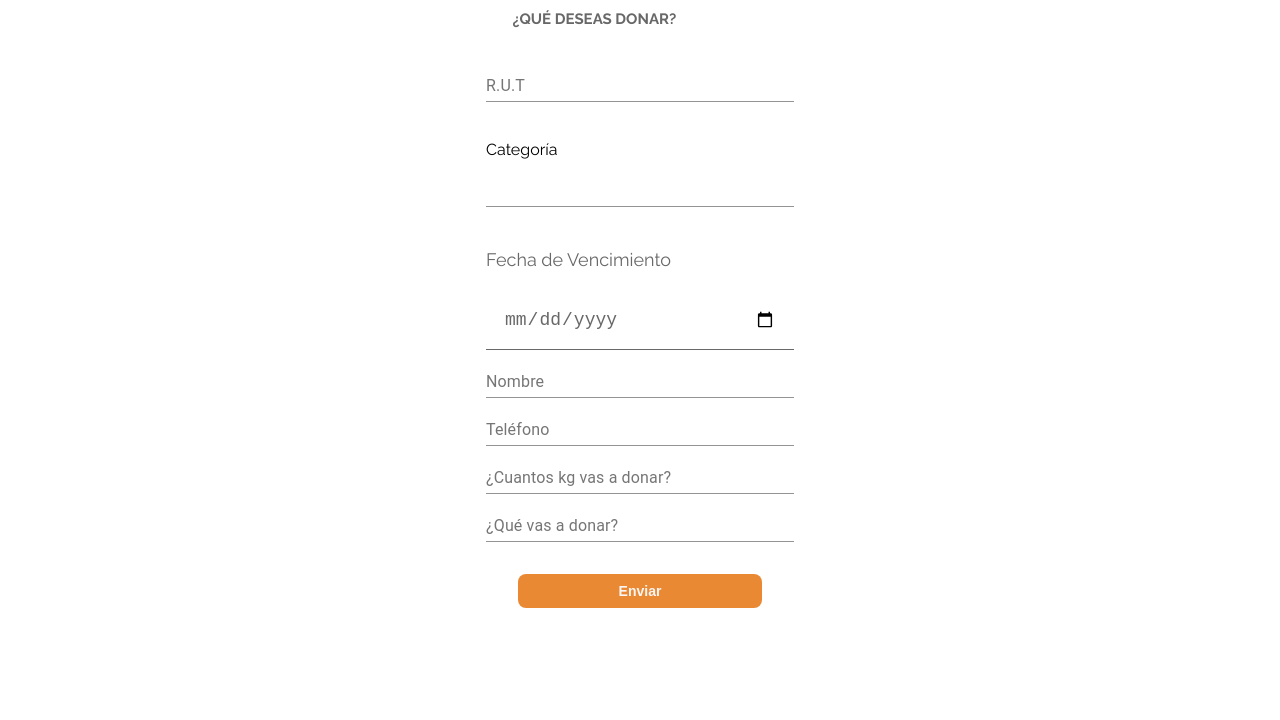
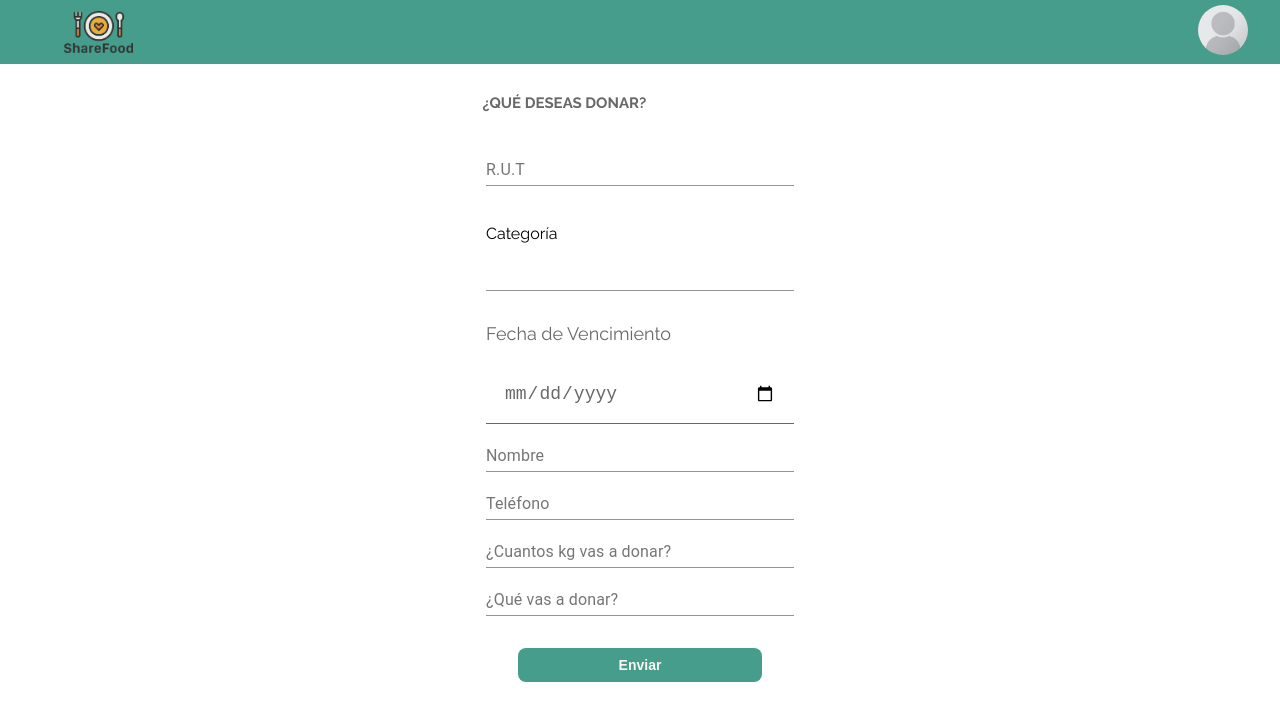
Before and after one commit to Gonzalo9725/Globant-Hackthon, a React (Create React App) app: page / in a window 1280 px wide. Shown: the top 720 px of the page. Built offline with nearby package versions, Linux system fonts and the light colour scheme; what react-swipeable-views-utils would draw is missing.

Commit message:
navbar and change color button to form donate

```diff
--- a/src/Components/Donate.css
+++ b/src/Components/Donate.css
@@ -15,11 +15,12 @@
     font-size: 15px;
     line-height: 18px;
     text-transform: uppercase;
-    width: 17em;
+    margin-top: 2em;
+    width: 21em;
 }
 
 .select{
-    margin-bottom: 30px;
+    margin-bottom: 20px;
 }
 
 .button-form{
--- a/src/Components/Donate.jsx
+++ b/src/Components/Donate.jsx
@@ -6,6 +6,7 @@ import Button from './Widgets/Button'
 import "./Donate.css";
 import {db} from '../firebase-config';
 import { useHistory } from 'react-router-dom'
+import Navbar from './Widgets/NavBar'
 
 const useStyles = makeStyles((theme) => ({
   formControl: {
@@ -81,6 +82,8 @@ const Donate = () => {
   };
 
   return (
+    <>
+    <Navbar/>
     <div className="donate-container">
       <h1>¿Qué deseas donar?</h1>
 
@@ -112,19 +115,20 @@ const Donate = () => {
         <label className="expired-label">Fecha de Vencimiento</label>
         <input type="date" className="date" onChange={handleDateChange} min="2020-05-01"/>
 
-        <TextField className="select" id="name" label="Nombre" onChange={handleName} />
+        <TextField id="name" label="Nombre" onChange={handleName} />
 
-        <TextField onChange={handlePhone} className="select" id="phone" label="Teléfono" />
+        <TextField onChange={handlePhone} id="phone" label="Teléfono" />
 
-        <TextField onChange={handleCantidad} className="select" id="cantidad" label="¿Cuantos kg vas a donar?" />
+        <TextField onChange={handleCantidad} id="cantidad" label="¿Cuantos kg vas a donar?" />
 
-        <TextField className="select" id="donation" label="¿Qué vas a donar?"onChange={handleFood} />
+        <TextField id="donation" label="¿Qué vas a donar?"onChange={handleFood} />
 
         <div className="button-form">
-            <Button disabled={false} title="Enviar" onClick={sendDonation}/>
+            <Button disabled={false} title="Enviar" onClick={sendDonation} color="#469D8B"/>
         </div>
       </FormControl>
     </div>
+    </>
   );
 };
 
```
Also changed, not shown: 1 other file (tests, documents, lock files or other folders).
